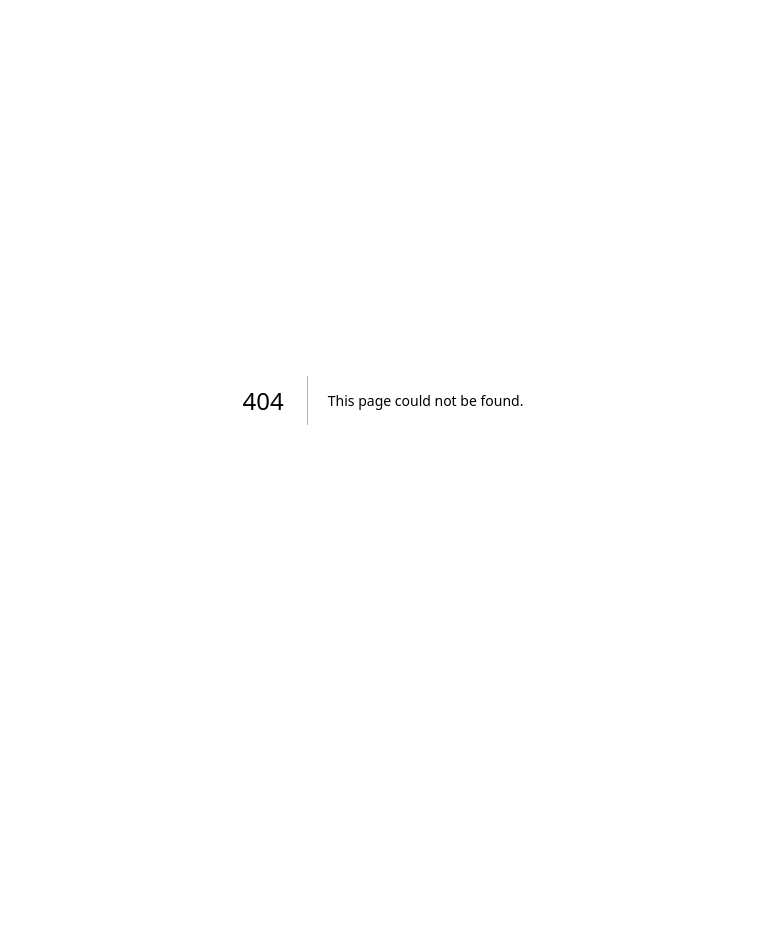
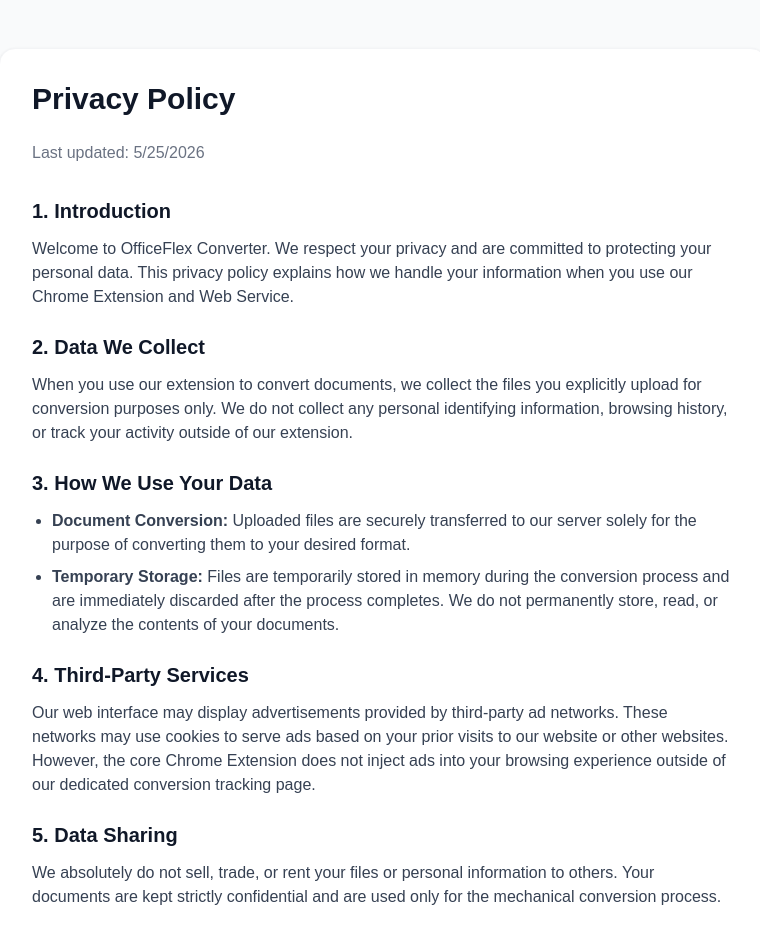
Before and after one commit to phucbui66/Vercel, a Next.js app: page /privacy in a window 1280 px wide. Before the commit this address had no page. Shown: the top 938 px of the page, without its empty margins (257-1017 px from the left). Before the commit the page ends 800 px from the top, so only its background shows below. Built offline with nearby package versions, Linux system fonts and the light colour scheme.

Commit message:
Add Privacy Policy page for Chrome Web Store

```diff
--- /dev/null
+++ b/src/app/privacy/page.js
@@ -0,0 +1,59 @@
+export default function PrivacyPolicy() {
+  return (
+    <div className="min-h-screen bg-gray-50 py-12 px-4 sm:px-6 lg:px-8">
+      <div className="max-w-3xl mx-auto bg-white p-8 rounded-2xl shadow-sm border border-gray-100">
+        <h1 className="text-3xl font-bold text-gray-900 mb-6">Privacy Policy</h1>
+        <p className="text-gray-500 mb-8">Last updated: {new Date().toLocaleDateString('en-US')}</p>
+
+        <div className="space-y-6 text-gray-700">
+          <section>
+            <h2 className="text-xl font-semibold text-gray-900 mb-3">1. Introduction</h2>
+            <p>
+              Welcome to OfficeFlex Converter. We respect your privacy and are committed to protecting your personal data.
+              This privacy policy explains how we handle your information when you use our Chrome Extension and Web Service.
+            </p>
+          </section>
+
+          <section>
+            <h2 className="text-xl font-semibold text-gray-900 mb-3">2. Data We Collect</h2>
+            <p>
+              When you use our extension to convert documents, we collect the files you explicitly upload for conversion purposes only.
+              We do not collect any personal identifying information, browsing history, or track your activity outside of our extension.
+            </p>
+          </section>
+
+          <section>
+            <h2 className="text-xl font-semibold text-gray-900 mb-3">3. How We Use Your Data</h2>
+            <ul className="list-disc pl-5 space-y-2">
+              <li><strong>Document Conversion:</strong> Uploaded files are securely transferred to our server solely for the purpose of converting them to your desired format.</li>
+              <li><strong>Temporary Storage:</strong> Files are temporarily stored in memory during the conversion process and are immediately discarded after the process completes. We do not permanently store, read, or analyze the contents of your documents.</li>
+            </ul>
+          </section>
+
+          <section>
+            <h2 className="text-xl font-semibold text-gray-900 mb-3">4. Third-Party Services</h2>
+            <p>
+              Our web interface may display advertisements provided by third-party ad networks. These networks may use cookies to serve ads based on your prior visits to our website or other websites.
+              However, the core Chrome Extension does not inject ads into your browsing experience outside of our dedicated conversion tracking page.
+            </p>
+          </section>
+
+          <section>
+            <h2 className="text-xl font-semibold text-gray-900 mb-3">5. Data Sharing</h2>
+            <p>
+              We absolutely do not sell, trade, or rent your files or personal information to others.
+              Your documents are kept strictly confidential and are used only for the mechanical conversion process.
+            </p>
+          </section>
+
+          <section>
+            <h2 className="text-xl font-semibold text-gray-900 mb-3">6. Contact Us</h2>
+            <p>
+              If you have any questions about this Privacy Policy, please contact the developer via the Chrome Web Store support tab.
+            </p>
+          </section>
+        </div>
+      </div>
+    </div>
+  );
+}
```
